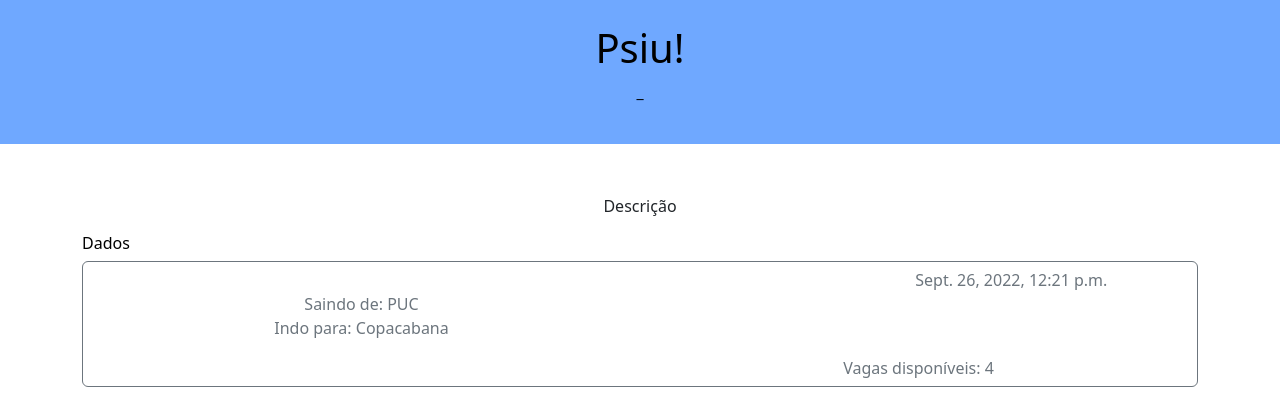
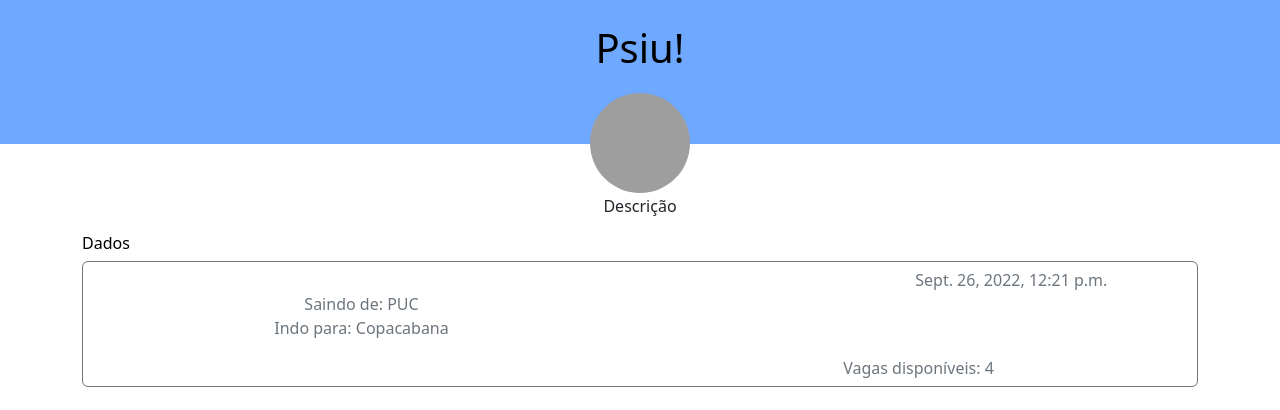
Before and after one commit to magrcruz/PSIU, a Django app: page /psiu/view_carona/18 in a window 1280 px wide. Shown: the top 410 px of the page. Run offline with Django 3.2, Linux system fonts and the light colour scheme; data comes from the database, SQL or seed files in the repository; some libraries are stand-ins or nearby versions; grey boxes are pictures that could not be loaded.

Commit message:
Update info_carona.html

```diff
--- a/templates/psiu/info_carona.html
+++ b/templates/psiu/info_carona.html
@@ -1,4 +1,7 @@
 {% extends 'base.html' %}
+{% block image-page %}
+    <img src="https://cdn.discordapp.com/attachments/1004623388758777966/1019419664142581821/unknown.png" class="mx-auto d-block rounded-circle position-absolute top-100 start-50 translate-middle" height="100" width="100" style="margin-top:23px">
+{% endblock %}
 {% block content %}
 
 <!doctype html>
```
